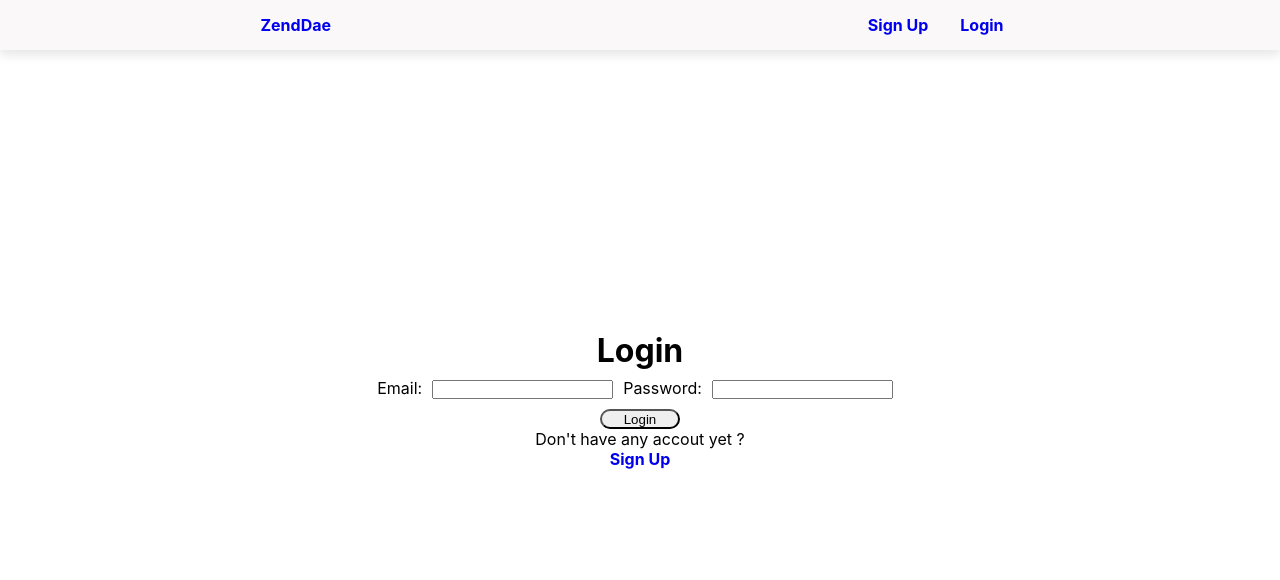
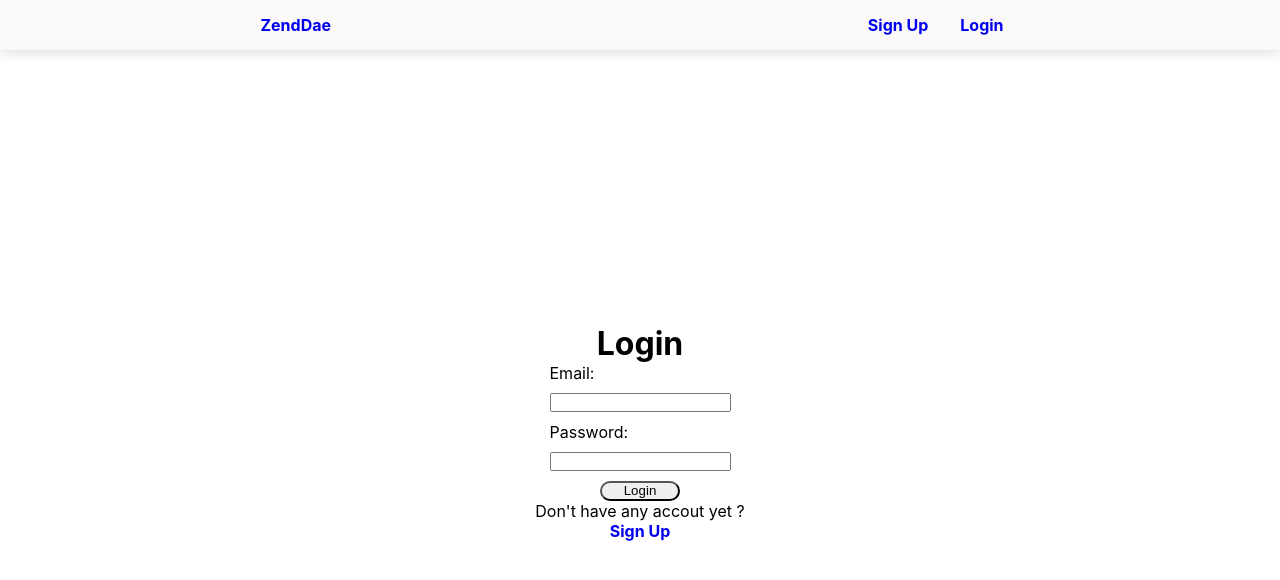
Before and after one commit to church-project-one/unsere-raum-client, a React (Create React App) app: page /login in a window 1280 px wide. Shown: the top 580 px of the page. Built offline with nearby package versions, Linux system fonts and the light colour scheme.

Commit message:
styling signup form

```diff
--- a/src/App.css
+++ b/src/App.css
@@ -338,10 +338,17 @@ div.room-details-container table tbody tr {
   align-items: center;
   justify-content: center;
   height: 100vh;
+  margin-top: 2em;
+}
+
+.login-signup-div form {
+  display: flex;
+  flex-direction: column;
+
 }
 
 .login-signup-div form input {
-  margin: 10px;
+  margin: 10px 0;
 }
 
 .login-signup-div form button {
```
